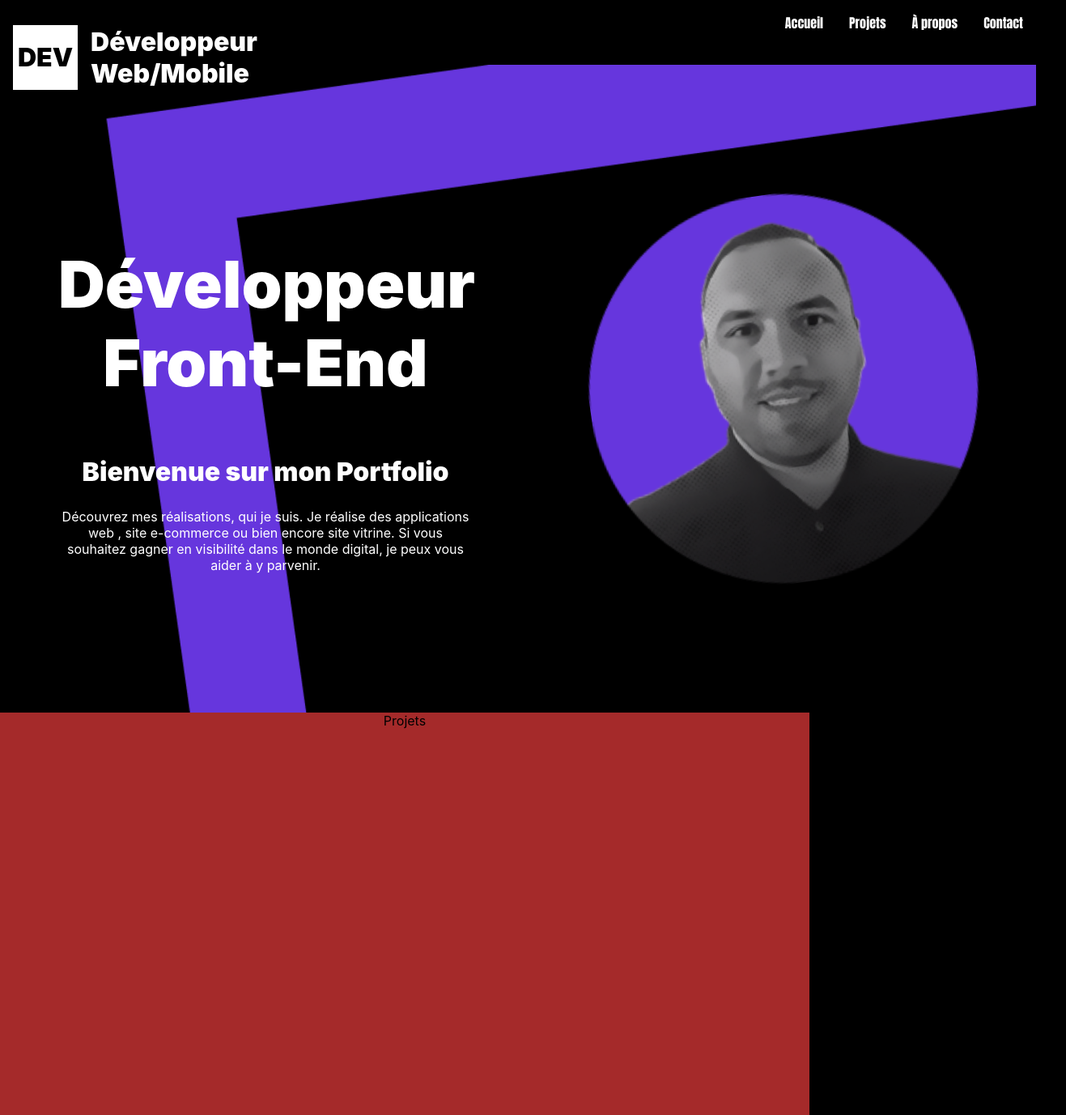
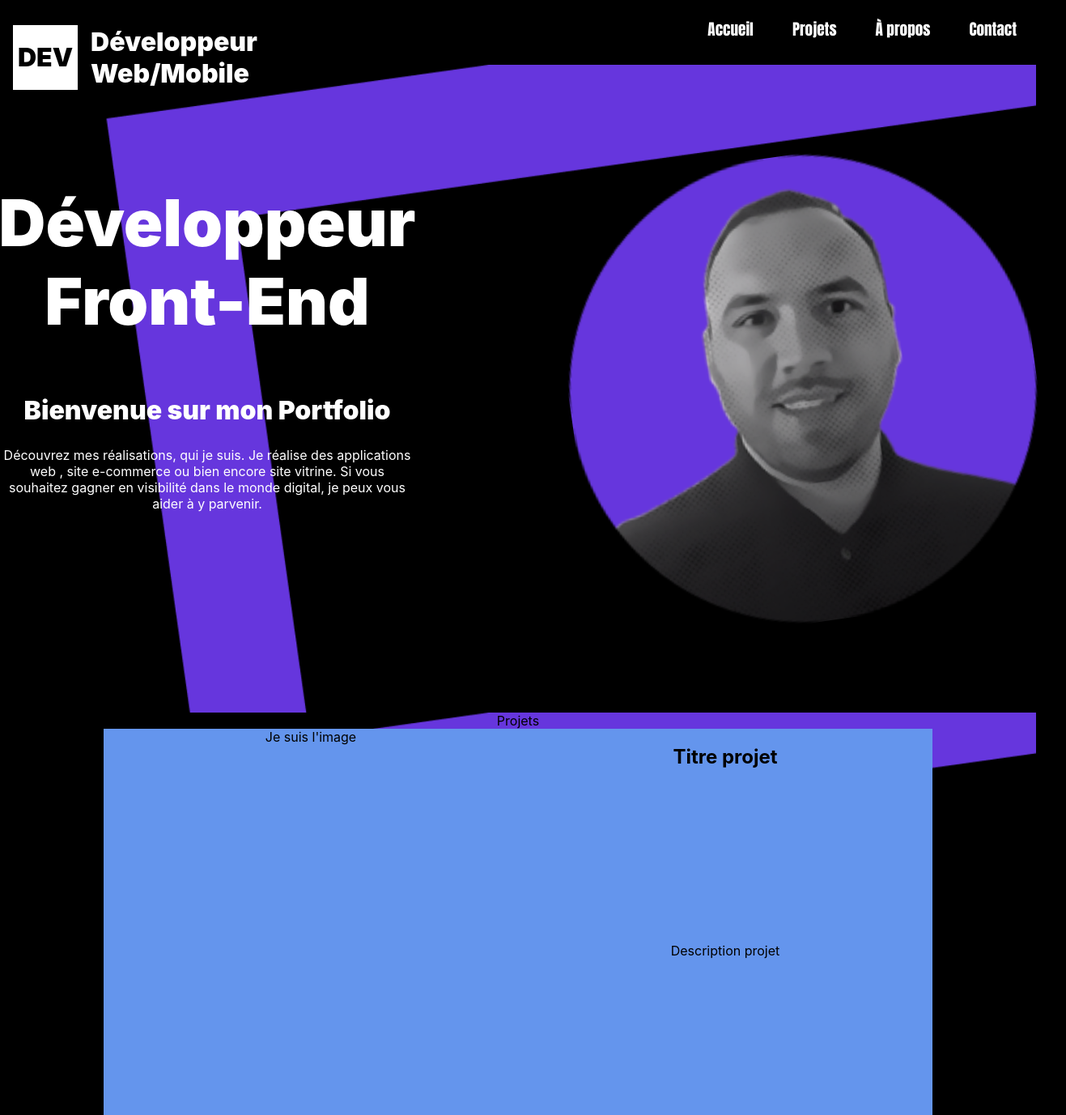
Before and after one commit to JoachimLem/portfolioJL, a React (Create React App) app: page / in a window 1280 px wide. Shown: the top 1377 px of the page at 81% size, 1317 px wide, since content can reach past the window. Built offline with nearby package versions, Linux system fonts and the light colour scheme.

Commit message:
creation component projects

```diff
--- /dev/null
+++ b/src/Components/CardProject/card.css
@@ -0,0 +1,20 @@
+.card-container{
+  margin: auto;
+  background-color:cornflowerblue;
+  max-width: 80%;
+  height:500px;
+  display: flex;
+  justify-content: space-between;
+}
+
+.card-image{
+  width: 50%;
+
+
+}
+
+.card-description{
+  width: 50%;
+  display: flex;
+  flex-direction: column;
+  justify-content: space-between;}
--- /dev/null
+++ b/src/Components/CardProject/index.js
@@ -0,0 +1,21 @@
+import React from 'react';
+import './card.css';
+
+const Card = ()=>(
+  <div className="card-container">
+
+
+    <div className="card-image">Je suis l'image</div>
+
+
+    <div className="card-description">
+      <h1>Titre projet</h1>
+      <article>Description projet</article>
+      <button>Voir le projet</button>
+    </div>
+
+
+  </div>
+);
+
+export default Card;
--- a/src/Components/HomePage/homePage.css
+++ b/src/Components/HomePage/homePage.css
@@ -42,18 +42,25 @@
   font-size: 2rem;
   line-height: 116px;
 }
+
 /* ******************************** */
 
 /* Container section */
 .homePage-container {
   display: flex;
-  justify-content:space-around ;
+  justify-content: space-between;
   align-items: center;
   height: 100%;
 }
 
-.container-left{
+.container-left {
   width: 40%;
+  display: flex;
+  flex-direction: column;
+  align-items: center;
+  justify-content: space-between;
+  height: 80%;
+
 }
 
 /* Title */
@@ -75,6 +82,7 @@
   font-size: 2rem;
   font-weight: 1000;
 }
+
 /* ******************************** */
 
 
@@ -84,16 +92,19 @@
   text-align: center;
   color: white;
 }
+
 /* ******************************** */
 
+.container-right {
+  text-align: center;
+}
 
 /* Circle Photo */
 .circle-photo {
-background-image:url(/public/assets/images/digitalphoto.png);
-background-repeat:no-repeat;
-background-size: cover;
-transform: rotate(-8deg);
-width: 30rem;
-height: 30rem;
-
+  background-image: url(/public/assets/images/digitalphoto.png);
+  background-repeat: no-repeat;
+  background-size: cover;
+  transform: rotate(-8deg);
+  width: 36rem;
+  height: 36rem;
 }
--- a/src/Components/HomePage/index.js
+++ b/src/Components/HomePage/index.js
@@ -23,20 +23,21 @@ const HomePage = ({ id }) => {
 
 
       <div className='homePage-container'>
-      {/* Container Left  */}
+        {/* Container Left  */}
         <div className='container-left'>
           {/* Title */}
           <div className="title">
             <h1 className="main-title">Développeur <br />Front-End</h1>
             <h2 className="secondary-title">Bienvenue sur mon Portfolio</h2>
+            {/* ******************************************* */}
+            {/* Description to portfolio */}
+            {/* ******************************************* */}
+            <p className="description">
+              Découvrez mes réalisations, qui je suis.
+              Je réalise des applications web , site e-commerce
+              ou bien encore site vitrine.
+              Si vous souhaitez gagner en visibilité dans le monde digital, je peux vous aider à y parvenir.</p>
           </div>
-          {/* ******************************************* */}
-          {/* Description to portfolio */}
-          <p className="description">Découvrez mes réalisations, qui je suis.
-            Je réalise des applications web , site e-commerce
-            ou bien encore site vitrine.
-            Si vous souhaitez gagner en visibilité dans le monde digital, je peux vous aider à y parvenir.</p>
-          {/* ******************************************* */}
         </div>
 
 
--- a/src/Components/NavBar/navbar.css
+++ b/src/Components/NavBar/navbar.css
@@ -13,6 +13,14 @@
   margin: 1rem;
   color: #fff;
   font-weight: 900;
-  font-size: 1rem;
+  font-size: 1.2rem;
   font-family: Impact, Haettenschweiler, 'Arial Narrow Bold', sans-serif;
+  cursor: pointer;
+  line-height: 40px;
+  padding:0.5rem;
 }
+.nav-link:hover {
+  border-bottom: 3px solid #6636dd;
+  font-weight:1000;
+
+}
--- a/src/Components/Projets/index.js
+++ b/src/Components/Projets/index.js
@@ -1,8 +1,12 @@
 import React from 'react';
 import './projets.css';
+import Card from '../CardProject/index';
 
 const Projets = ({ id }) => (
-  <section className='container' id={id}>Projets</section>
+  <section className='projet-container' id={id}>Projets
+  <Card />
+
+  </section>
 );
 
 export default Projets;
--- a/src/Components/Projets/projets.css
+++ b/src/Components/Projets/projets.css
@@ -1,5 +1,7 @@
-.container{
-  background-color:coral;
-  width:1000px;
-  height:800px;
+.projet-container{
+  background-image: url(/public/assets/images/homepage.png);
+  background-repeat: no-repeat;
+  background-size: cover;
+  max-width:100%;
+  height:100vh;
 }
```
Also changed, not shown: src/Components/APropos/aPropos.css (line endings or trailing spaces).
